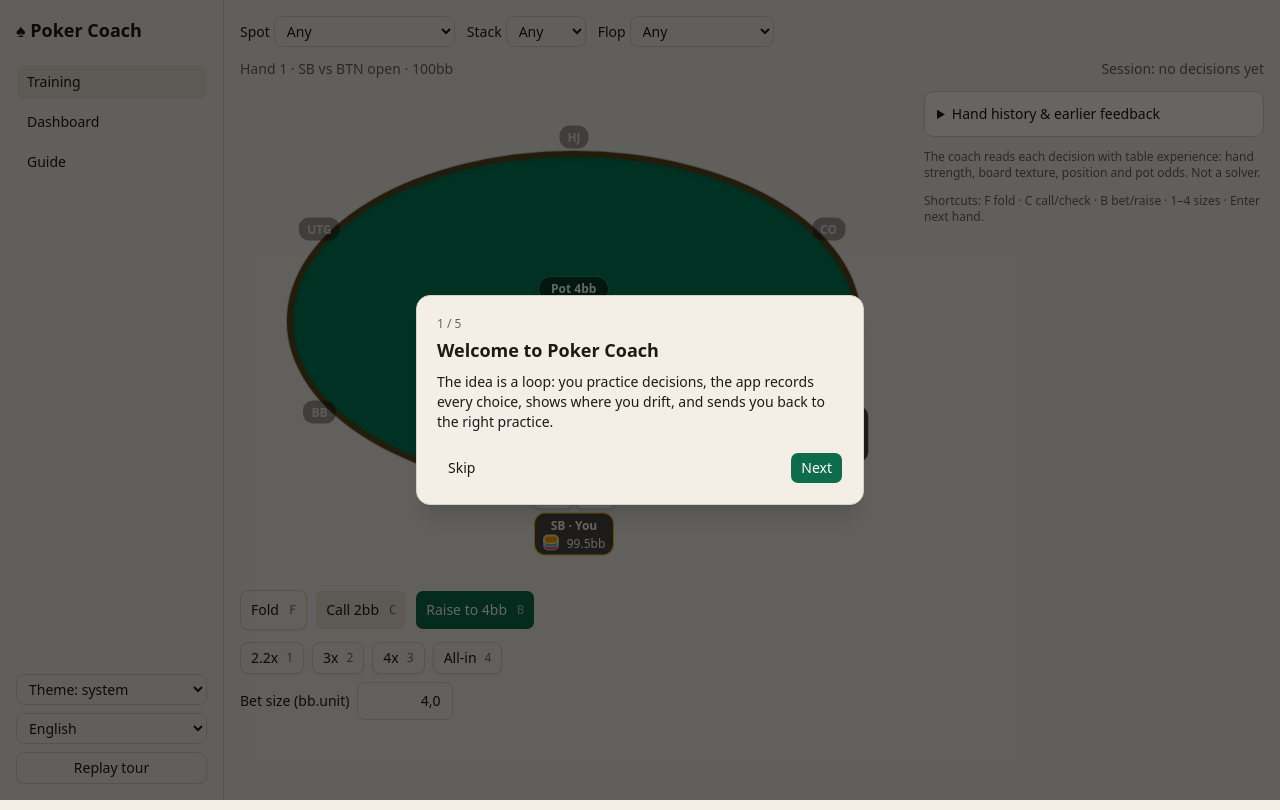
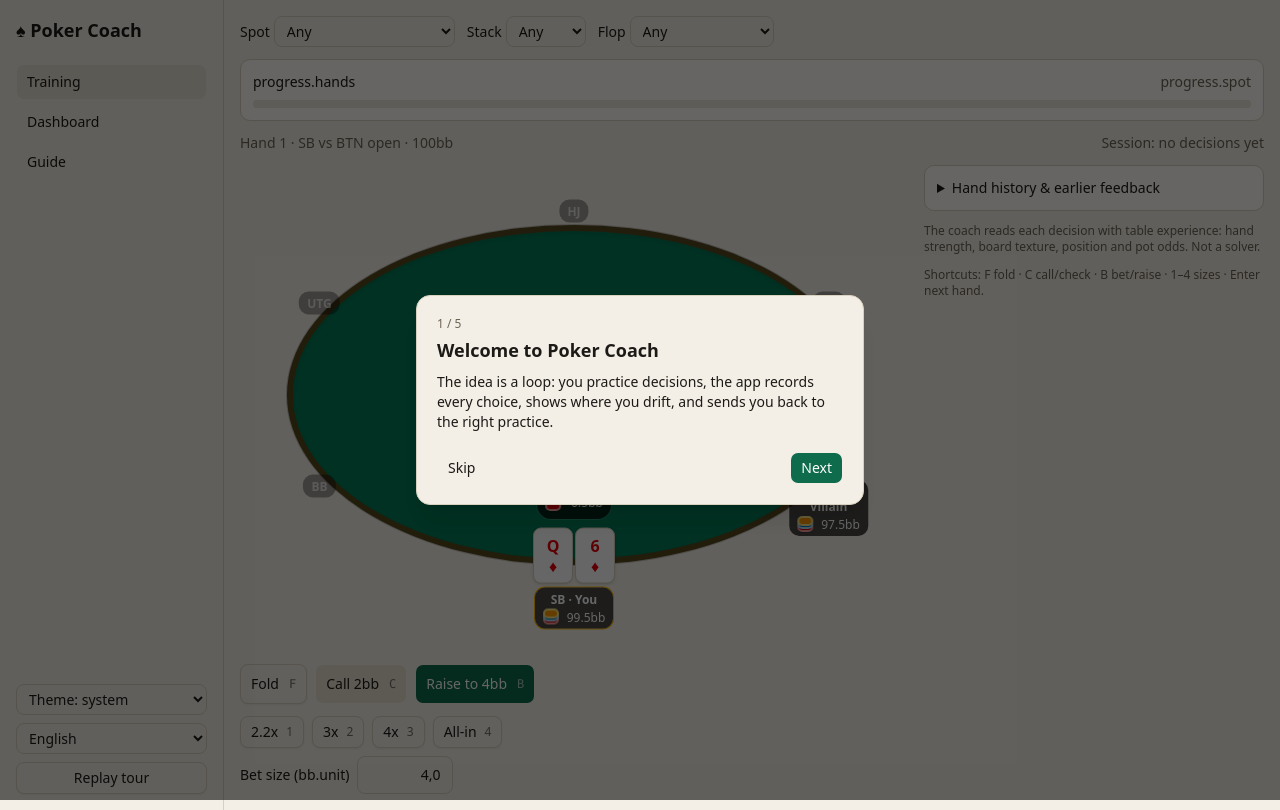
Before and after one commit to warlissoncg/poker-coach, a Next.js app in the folder web/: page / in a window 1280 px wide. Built offline with nearby package versions, Linux system fonts and the light colour scheme.

Commit message:
Make weak-spot focus optional and add training progress

```diff
--- a/web/src/components/TrainView.tsx
+++ b/web/src/components/TrainView.tsx
@@ -2,6 +2,7 @@
 import { useEffect, useState } from "react";
 import { Button } from "@/components/ui/button";
 import type { Action } from "../engine/hand";
+import { textureOf } from "../engine/analysis";
 import { DEFAULT_OPTIONS, SCENARIOS, heroAct, isOver, newDrill, resultBB, type Drill, type DrillOptions, type Feedback } from "../game/drill";
 import { loadDecisions, recommendFocus, saveDecision, type Decision } from "../game/stats";
 import { useI18n } from "../i18n";
@@ -38,19 +39,20 @@ export function TrainView() {
   const [hands, setHands] = useState(0);
   const [score, setScore] = useState({ sum: 0, n: 0 });
   const [decisions, setDecisions] = useState<Decision[]>([]);
+  const [focusEnabled, setFocusEnabled] = useState(false);
   const focus = recommendFocus(decisions);
   useEffect(() => {
     let active = true;
     void loadDecisions().then((loaded) => {
       if (!active) return;
       setDecisions(loaded);
-      setDrill(newDrill(Math.random, DEFAULT_OPTIONS, recommendFocus(loaded)?.scenario));
+      setDrill(newDrill(Math.random, DEFAULT_OPTIONS));
     });
     return () => { active = false; };
   }, []);
   const over = drill ? isOver(drill) : false;
-  const next = () => { setDrill(newDrill(Math.random, opts, focus?.scenario)); setHands((h) => h + 1); };
-  const change = (p: Partial<DrillOptions>) => { const o = { ...opts, ...p }; setOpts(o); setDrill(newDrill(Math.random, o, focus?.scenario)); };
+  const next = () => { setDrill(newDrill(Math.random, opts, focusEnabled ? focus?.scenario : undefined)); setHands((h) => h + 1); };
+  const change = (p: Partial<DrillOptions>) => { const o = { ...opts, ...p }; setOpts(o); setDrill(newDrill(Math.random, o, focusEnabled ? focus?.scenario : undefined)); };
   useEffect(() => {
     const onKey = (e: KeyboardEvent) => { if (over && (e.key === "Enter" || e.key === " ")) { e.preventDefault(); next(); } };
     window.addEventListener("keydown", onKey);
@@ -60,13 +62,16 @@ export function TrainView() {
   const act = (a: Action) => {
     const nd = heroAct(drill, a);
     const f = nd.feedback[nd.feedback.length - 1];
-    const decision: Decision = { spot: f.spot, action: f.action, score: f.score, deviation: f.deviation, ts: Date.now() };
+    const decision: Decision = { spot: f.spot, action: f.action, score: f.score, deviation: f.deviation, ts: Date.now(), scenario: drill.scenario, stackBB: drill.stackBB, texture: textureOf(drill.hand.board) };
     setDecisions((current) => [...current, decision].slice(-2000));
     void saveDecision(decision);
     setScore((s) => ({ sum: s.sum + f.score, n: s.n + 1 }));
     setDrill(nd);
   };
   const last = drill.feedback[drill.feedback.length - 1];
+  const currentSpot = last?.spot ?? `pre_${drill.scenario}`;
+  const currentSpotCount = decisions.filter((d) => d.spot === currentSpot).length;
+  const statsProgress = Math.min(100, Math.round((currentSpotCount / 8) * 100));
   return (
     <div className="mx-auto max-w-5xl space-y-3">
       <div className="flex flex-wrap items-center gap-3 text-sm">
@@ -77,7 +82,19 @@ export function TrainView() {
         <label className="flex items-center gap-1">{t("ctl.texture")}
           <select className={sel} value={opts.texture} onChange={(e) => change({ texture: e.target.value as DrillOptions["texture"] })}>{TEXES.map((x) => <option key={x} value={x}>{t(`tex.${x}`)}</option>)}</select></label>
       </div>
-      {focus && opts.scenario === "any" && <p className="text-xs text-muted-foreground">{t("focus.recommend", { spot: spot(focus.spot), p: Math.round(focus.aligned * 100), n: focus.n })}</p>}
+      <div className="space-y-2 rounded-lg border bg-card p-3">
+        <div className="flex flex-wrap items-center justify-between gap-2 text-sm">
+          <span>{t("progress.hands", { n: hands })}</span>
+          <span className="text-muted-foreground">{t("progress.spot", { n: currentSpotCount, goal: 8, p: statsProgress })}</span>
+        </div>
+        <div className="h-2 overflow-hidden rounded-full bg-muted" role="progressbar" aria-valuenow={statsProgress} aria-valuemin={0} aria-valuemax={100} aria-label={t("progress.spot.label")}>
+          <div className="h-full rounded-full bg-primary transition-all" style={{ width: `${statsProgress}%` }} />
+        </div>
+        {focus && opts.scenario === "any" && <label className="flex items-start gap-2 text-sm">
+          <input type="checkbox" checked={focusEnabled} onChange={(e) => { setFocusEnabled(e.target.checked); setDrill(newDrill(Math.random, opts, e.target.checked ? focus?.scenario : undefined)); }} />
+          <span><span className="font-medium">{t("focus.toggle")}</span><span className="block text-xs text-muted-foreground">{t("focus.recommend", { spot: spot(focus.spot), p: Math.round(focus.aligned * 100), n: focus.n })}</span></span>
+        </label>}
+      </div>
       <div className="flex items-center justify-between text-sm text-muted-foreground">
         <span>{t("hand", { n: hands + 1, sc: t(`sc.${drill.scenario}`), st: drill.stackBB })}</span>
         <span>{score.n ? t("session.some", { p: Math.round((score.sum / score.n) * 100), n: score.n }) : t("session.none")}</span>
```
